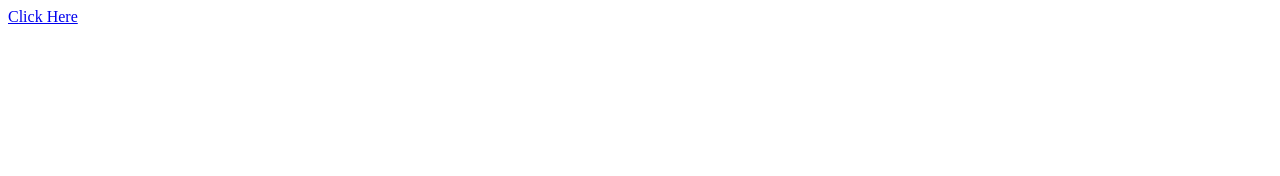
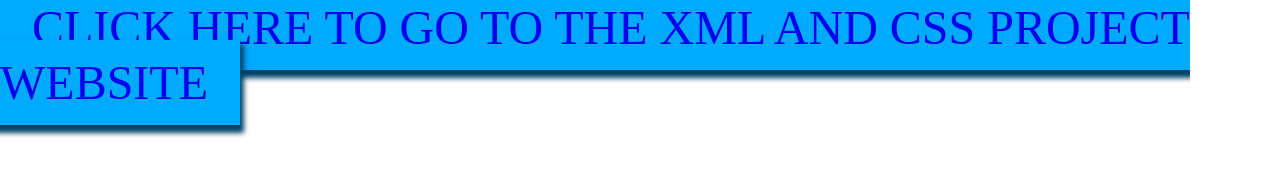
Before and after one commit to PawanShreSth/XML-CSS-Project, a plain HTML site: page index.html in a window 1280 px wide. Drawn offline with Linux system fonts and the light colour scheme.

Commit message:
Added some styles to link

```diff
--- a/index.html
+++ b/index.html
@@ -6,7 +6,29 @@
     <meta name="viewport" content="width=device-width, initial-scale=1.0" />
     <title>Document</title>
   </head>
+  <style>
+    * {
+      margin: 0;
+      padding: 0;
+    }
+
+    a {
+      font-size: 3rem;
+      text-decoration: none;
+      text-transform: uppercase;
+      padding: 1rem 2rem;
+      background-color: hsl(200, 100%, 50%);
+      box-shadow: 2px 6px 5px 2px hsl(200, 100%, 20%);
+      cursor: pointer;
+    }
+
+    a:hover {
+        hsl(200, 100%, 30%);
+    }
+  </style>
   <body>
-    <a href="./catalog_19031260.xml">Click Here</a>
+    <a href="./catalog_19031260.xml"
+      >Click Here To Go to the XML and CSS Project Website</a
+    >
   </body>
 </html>
```
